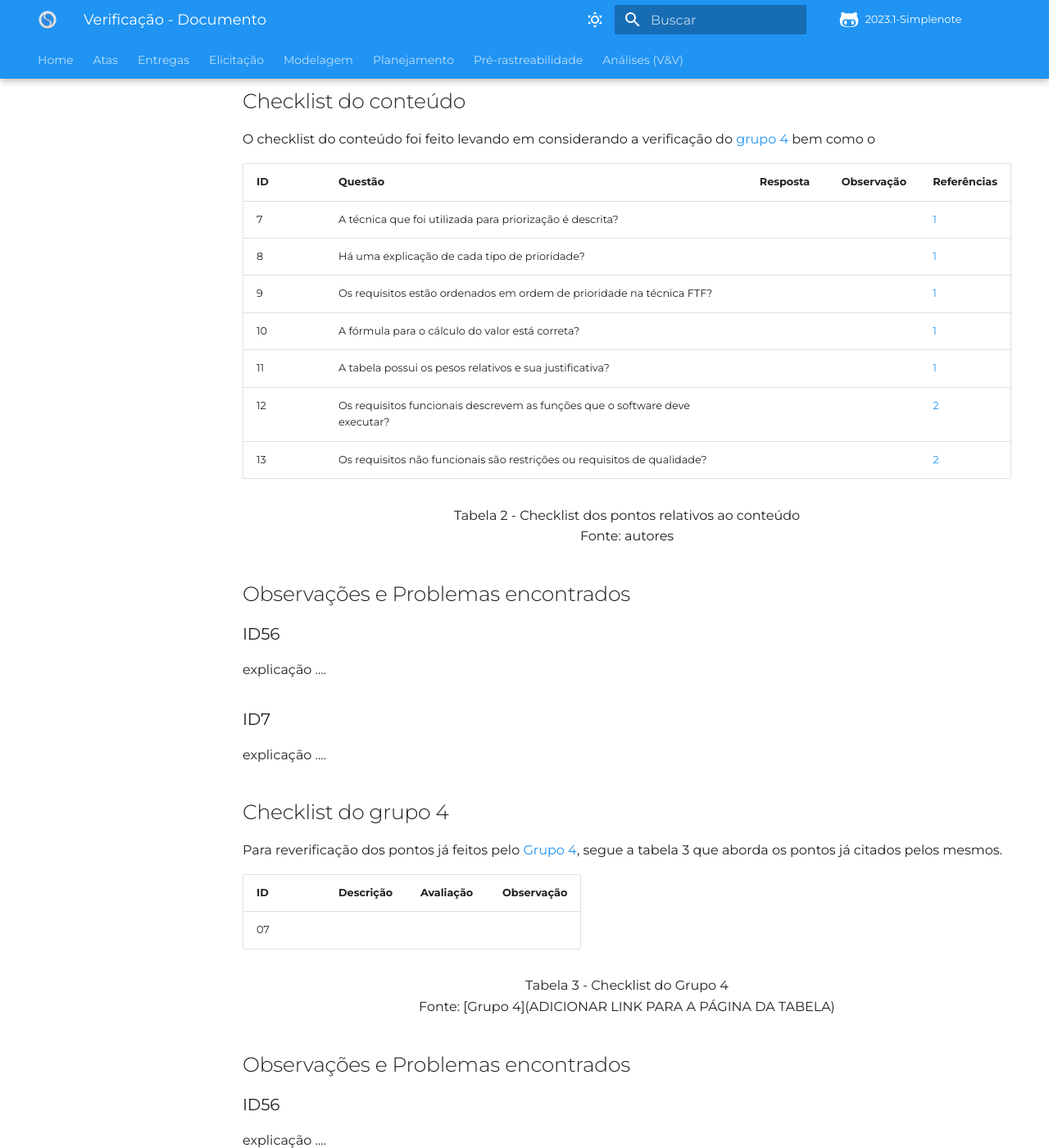
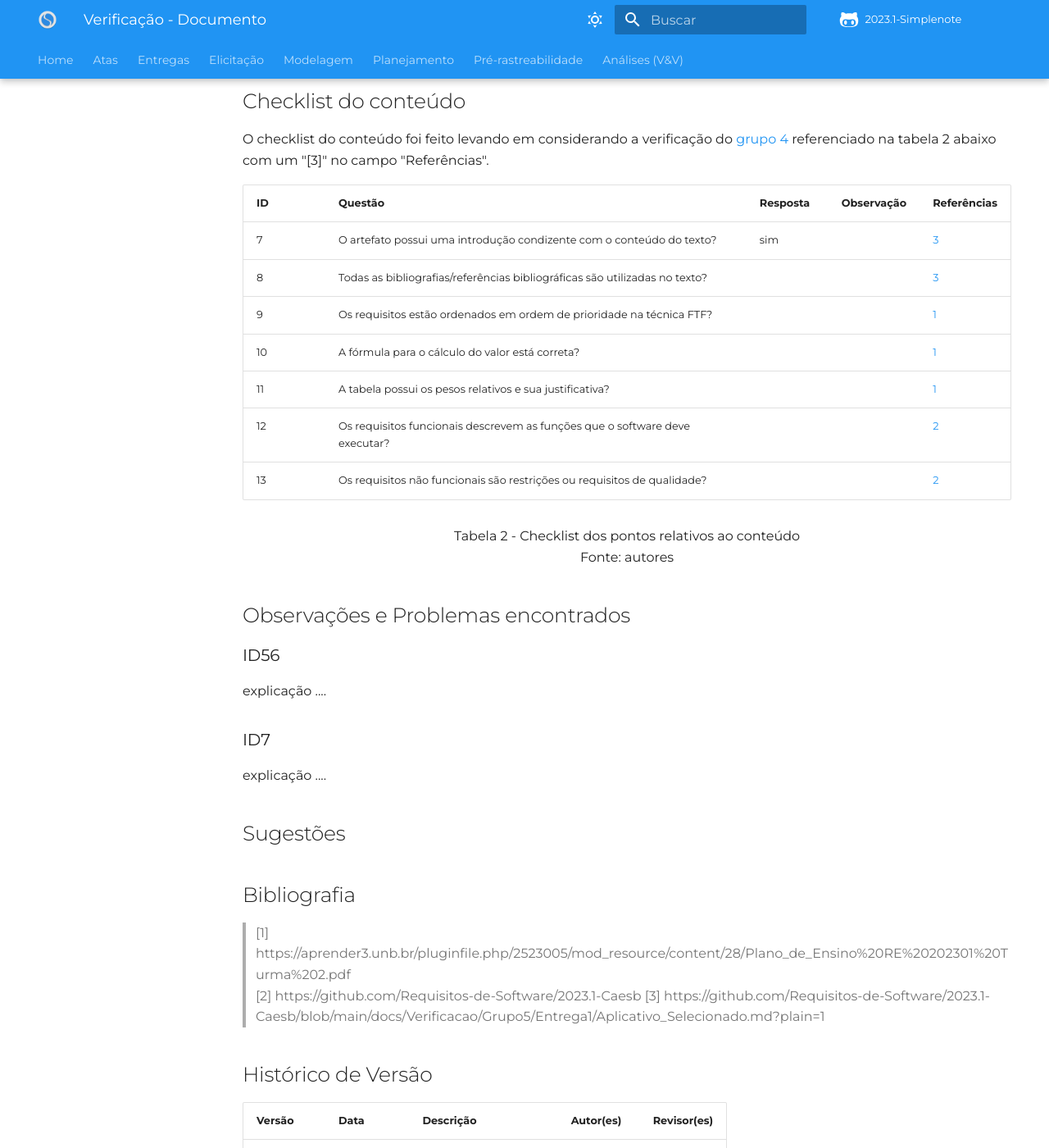
Before and after one commit to Requisitos-de-Software/2023.1-Simplenote, an MkDocs documentation site: the page built from docs/Analise-Grupo5/planejamento/app.md, in a window 1280 px wide and 1400 px high, scrolled down 1239 px. Shown: the whole window at 82% size. Built offline with MkDocs 1.6.1 and Material for MkDocs 9.7.7, drawn with Linux system fonts in a browser that asks for light colours; some web fonts are replaced; comment, search, counter and statistics services are not loaded; some of the changed text lies outside the part shown.

Commit message:
continuação do trabalho parcial

```diff
--- a/docs/Analise-Grupo5/planejamento/app.md
+++ b/docs/Analise-Grupo5/planejamento/app.md
@@ -3,7 +3,7 @@
 ## Introdução
 
 Este documento é destinado para a revisão do [Aplicativo selecionado](https://github.com/Requisitos-de-Software/2023.1-Simplenote/blob/main/docs/planejamento/Aplicativo%20Selecionado.md)
-do grupo 5 - [Simplenote](https://github.com/Requisitos-de-Software/2023.1-Simplenote), vale ressaltar que a avaliação é feita de maneira imparcial, sem a intenção de atacar ninguém.Foi avaliado a versão 1.x do documento no dia XX/XX/2023.
+do grupo 5 - [Simplenote](https://github.com/Requisitos-de-Software/2023.1-Simplenote), vale ressaltar que a avaliação é feita de maneira imparcial, sem a intenção de atacar ninguém.Foi avaliado a versão 2.0 do documento no dia  14/06/2023.
 
 ## Metodologia
 
@@ -21,24 +21,24 @@
 
 |ID|Questão|Resposta|Observação|
 |--|-------|--------|----------|
-|1|O artefato possui Introdução?                                                                                |        |          |
-|2|O artefato artefato possui uma Bibliografia/Referência Bibliográfica?                                        |        |          |
-|3|O artefato possui um Histórico de Versões com o id e descrição das versões, data, autores e revisores?       |        |          |
-|4|Todos os textos estão na norma padrão?                                                                       |        |          |
-|5|As tabelas são chamadas no texto?                                                                            |        |          |
-|6|Os revisores são pessoas diferentes dos autores?                                                             |        |          |
+|1|O artefato possui Introdução?                                                                                |    sim    |          |
+|2|O artefato artefato possui uma Bibliografia/Referência Bibliográfica?                                        |     sim   |          |
+|3|O artefato possui um Histórico de Versões com o id e descrição das versões, data, autores e revisores?       |     sim   |          |
+|4|Todos os textos estão na norma padrão?                                                                       |   sim     |          |
+|5|As tabelas são chamadas no texto?                                                                            |    não    |          |
+|6|Os revisores são pessoas diferentes dos autores?                                                             |    sim    |          |
 
 <p align="center"> Tabela 1 - Checklist do documento <br> Fonte: autores </p>
 
 ## Checklist do conteúdo
 
-O checklist do conteúdo foi feito levando em considerando a verificação do [grupo 4](https://github.com/Requisitos-de-Software/2023.1-Caesb/blob/main/docs/Verificacao/Grupo5/Entrega1/Aplicativo_Selecionado.md?plain=1)
-bem como o
+O checklist do conteúdo foi feito levando em considerando a verificação do [grupo 4](https://github.com/Requisitos-de-Software/2023.1-Caesb/blob/main/docs/Verificacao/Grupo5/Entrega1/Aplicativo_Selecionado.md?plain=1) referenciado na tabela 2 abaixo com um "[3]" no campo "Referências".
+
 
 | ID  | Questão | Resposta | Observação | Referências|
 | --- | ------- | -------- | ---------- |------------|
-|  7  | A técnica que foi utilizada para priorização é descrita?                                         |  	  |              | [1](#ancora1) |
-|  8  | Há uma explicação de cada tipo de prioridade?                                                    |  	  |              | [1](#ancora1) |
+|  7  | O artefato possui uma introdução condizente com o conteúdo do texto?                             |  sim	  |              | [3](#ancora1) |
+|  8  | Todas as bibliografias/referências bibliográficas são utilizadas no texto?                       |  	  |              | [3](#ancora1) |
 |  9  | Os requisitos estão ordenados em ordem de prioridade na técnica FTF?                             |  	  |              | [1](#ancora1) |
 |  10  | A fórmula para o cálculo do valor está correta?                                                 |  	  |              | [1](#ancora1) |
 |  11  | A tabela possui os pesos relativos e sua justificativa?                                         |  	  |              | [1](#ancora1) |
@@ -57,31 +57,13 @@
 
 explicação ....
 
-## Checklist do grupo 4
-Para reverificação dos pontos já feitos pelo [Grupo 4](https://github.com/Requisitos-de-Software/2023.1-Caesb), segue a tabela 3 que aborda os pontos já citados pelos mesmos.
-
-| ID  | Descrição | Avaliação | Observação |
-| --- | --------- | --------- | ---------- |
-| 07  |           |           |            |
-
-<p align="center"> Tabela 3 - Checklist do Grupo 4 <br> Fonte: [Grupo 4](ADICIONAR LINK PARA A PÁGINA DA TABELA) </p>
-
-## Observações e Problemas encontrados
-
-### ID56
-
-explicação ....
-
-### ID7
-
-explicação ....
-
 ## Sugestões
 
 ## Bibliografia
 
 > [1] https://aprender3.unb.br/pluginfile.php/2523005/mod_resource/content/28/Plano_de_Ensino%20RE%20202301%20Turma%202.pdf </br>
-https://github.com/Requisitos-de-Software/2023.1-Caesb
+> [2] https://github.com/Requisitos-de-Software/2023.1-Caesb
+> [3] https://github.com/Requisitos-de-Software/2023.1-Caesb/blob/main/docs/Verificacao/Grupo5/Entrega1/Aplicativo_Selecionado.md?plain=1
 
 ## Histórico de Versão
 
```
